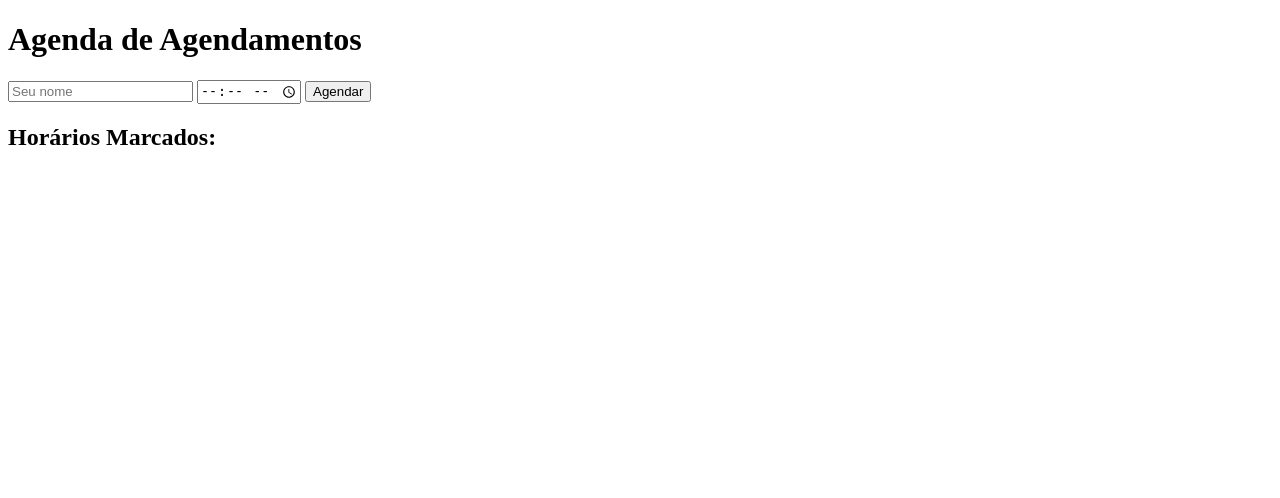
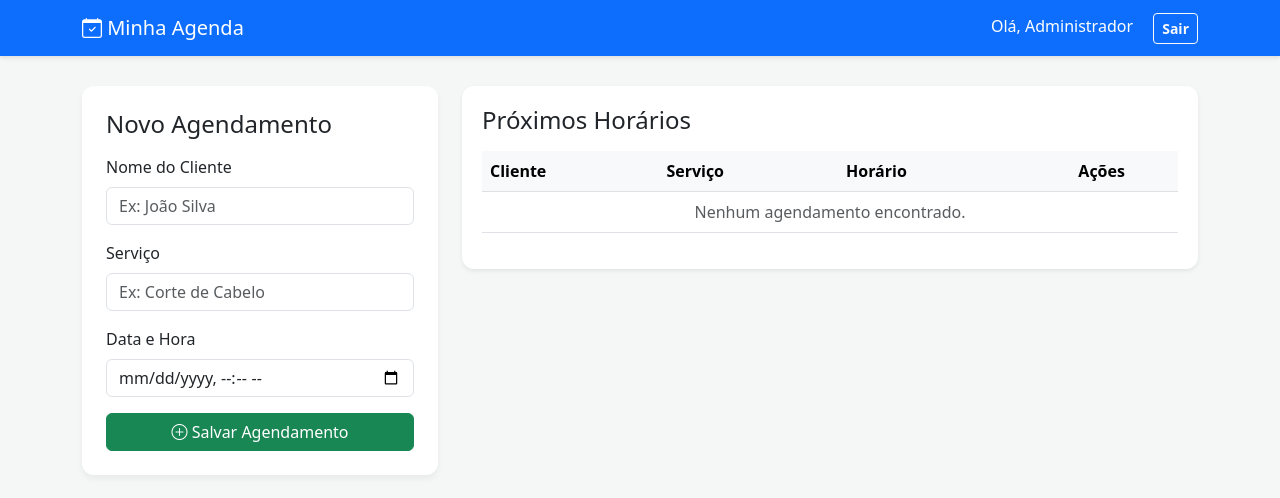
Before and after one commit to davidsonsuportelj-sys/agenda, a Flask app: template templates/index.html in a window 1280 px wide. Shown: the top 498 px of the page. Run offline with Flask 3, Linux system fonts and the light colour scheme; the template is opened without the code that fills it, so the values that code supplies are empty.

Commit message:
Interface index.html profissional com Bootstrap

```diff
--- a/templates/index.html
+++ b/templates/index.html
@@ -1,17 +1,94 @@
 <!DOCTYPE html>
-<html>
+<html lang="pt-br">
+<head>
+    <meta charset="UTF-8">
+    <meta name="viewport" content="width=device-width, initial-scale=1.0">
+    <title>Sistema de Agendamentos</title>
+    <link href="https://cdn.jsdelivr.net/npm/bootstrap@5.3.0/dist/css/bootstrap.min.css" rel="stylesheet">
+    <link rel="stylesheet" href="https://cdn.jsdelivr.net/npm/bootstrap-icons@1.10.5/font/bootstrap-icons.css">
+    <style>
+        body { background-color: #f4f7f6; }
+        .navbar { margin-bottom: 30px; box-shadow: 0 2px 4px rgba(0,0,0,0.1); }
+        .card { border: none; border-radius: 12px; box-shadow: 0 4px 6px rgba(0,0,0,0.05); }
+        .table-container { background: white; border-radius: 12px; padding: 20px; }
+        .btn-logout { font-weight: bold; }
+    </style>
+</head>
 <body>
-    <h1>Agenda de Agendamentos</h1>
-    <form action="/agendar" method="POST">
-        <input type="text" name="nome" placeholder="Seu nome" required>
-        <input type="time" name="horario" required>
-        <button type="submit">Agendar</button>
-    </form>
-    <h2>Horários Marcados:</h2>
-    <ul>
-        {% for ag in agenda %}
-            <li>{{ ag[1] }} - {{ ag[0] }}</li>
-        {% endfor %}
-    </ul>
+
+<nav class="navbar navbar-expand-lg navbar-dark bg-primary">
+    <div class="container">
+        <a class="navbar-brand" href="#"><i class="bi bi-calendar-check"></i> Minha Agenda</a>
+        <div class="ms-auto">
+            <span class="text-white me-3">Olá, Administrador</span>
+            <a href="{{ url_for('logout') }}" class="btn btn-outline-light btn-sm btn-logout">Sair</a>
+        </div>
+    </div>
+</nav>
+
+<div class="container">
+    <div class="row">
+        <div class="col-md-4 mb-4">
+            <div class="card p-4">
+                <h4 class="mb-3">Novo Agendamento</h4>
+                <form action="/agendar" method="POST">
+                    <div class="mb-3">
+                        <label class="form-label">Nome do Cliente</label>
+                        <input type="text" name="nome" class="form-control" placeholder="Ex: João Silva" required>
+                    </div>
+                    <div class="mb-3">
+                        <label class="form-label">Serviço</label>
+                        <input type="text" name="servico" class="form-control" placeholder="Ex: Corte de Cabelo" required>
+                    </div>
+                    <div class="mb-3">
+                        <label class="form-label">Data e Hora</label>
+                        <input type="datetime-local" name="horario" class="form-control" required>
+                    </div>
+                    <button type="submit" class="btn btn-success w-100">
+                        <i class="bi bi-plus-circle"></i> Salvar Agendamento
+                    </button>
+                </form>
+            </div>
+        </div>
+
+        <div class="col-md-8">
+            <div class="table-container shadow-sm">
+                <h4 class="mb-3">Próximos Horários</h4>
+                <div class="table-responsive">
+                    <table class="table table-hover">
+                        <thead class="table-light">
+                            <tr>
+                                <th>Cliente</th>
+                                <th>Serviço</th>
+                                <th>Horário</th>
+                                <th class="text-center">Ações</th>
+                            </tr>
+                        </thead>
+                        <tbody>
+                            {% if agenda %}
+                                {% for item in agenda %}
+                                <tr>
+                                    <td><strong>{{ item.cliente }}</strong></td>
+                                    <td>{{ item.servico }}</td>
+                                    <td>{{ item.horario }}</td>
+                                    <td class="text-center">
+                                        <button class="btn btn-sm btn-outline-danger" title="Cancelar"><i class="bi bi-trash"></i></button>
+                                    </td>
+                                </tr>
+                                {% endfor %}
+                            {% else %}
+                                <tr>
+                                    <td colspan="4" class="text-center text-muted">Nenhum agendamento encontrado.</td>
+                                </tr>
+                            {% endif %}
+                        </tbody>
+                    </table>
+                </div>
+            </div>
+        </div>
+    </div>
+</div>
+
+<script src="https://cdn.jsdelivr.net/npm/bootstrap@5.3.0/dist/js/bootstrap.bundle.min.js"></script>
 </body>
 </html>
```
Also changed, not shown: templates/login.html (+34 -5 lines).
